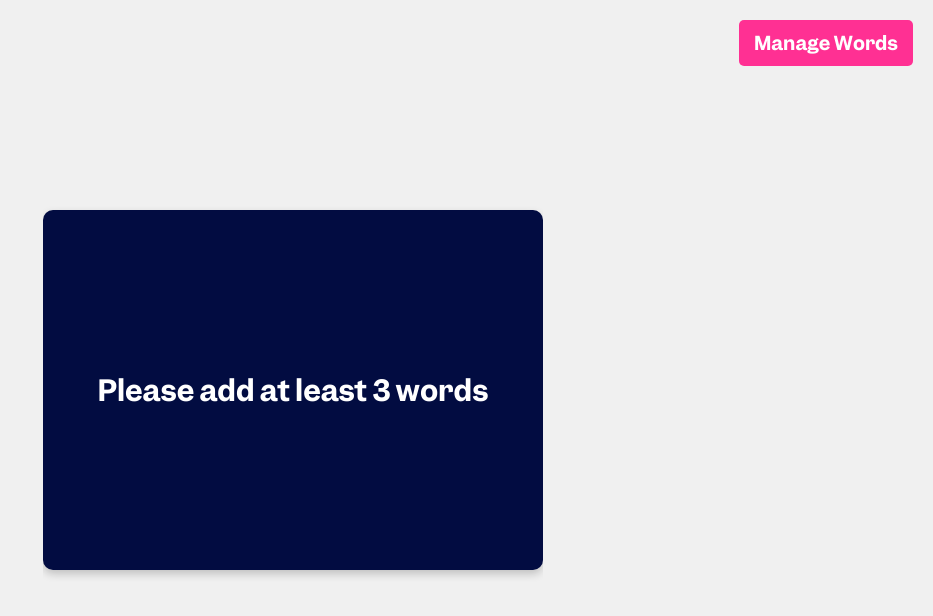
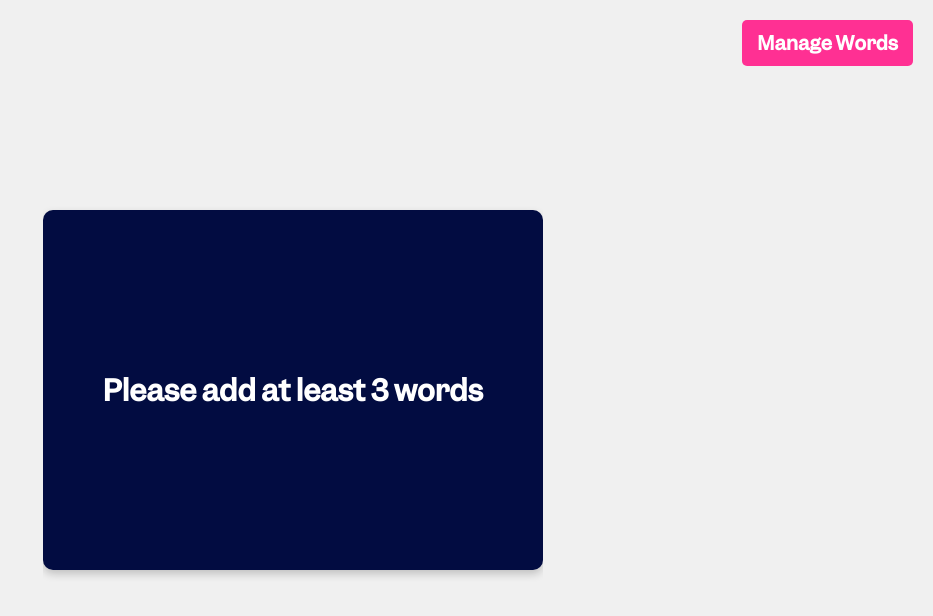
Before and after one commit to pkroupod/Flashcard, a website built with webpack: page index.html in a window 1280 px wide. Shown: the whole page, without its empty margins (347-1280 px from the left). Built offline with nearby package versions, Linux system fonts and the light colour scheme; files whose address does not match are found by name.

Commit message:
Corrected the font paths

```diff
--- a/css/style.css
+++ b/css/style.css
@@ -1,41 +1,41 @@
 :root {
   --background-color: #020c41; /* background of flashcard*/
-  --site-fonts:'Garnett-Semibold', sans-serif;
+  --site-fonts:'Garnett-Medium', sans-serif;
 }
 
 @font-face {
   font-family: 'Garnett';
-  src: url('fonts/Garnett-Bold.woff2') format('truetype');
+  src: url('../fonts/Garnett-Bold.woff2') format('truetype');
+}
+@font-face {
+  font-family: 'Garnett-Medium';
+  src: url('../fonts/Garnett-Medium.woff2') format('truetype');
 }
 @font-face {
   font-family: 'Garnett';
-  src: url('fonts/Garnett-Medium.woff2') format('truetype');
-}
-@font-face {
-  font-family: 'Garnett';
-  src: url('fonts/Garnett-Regular.woff2') format('woff2');
+  src: url('../fonts/Garnett-Regular.woff2') format('woff2');
 }
 
 @font-face {
   font-family: 'Garnett-Semibold';
-  src: url('fonts/Garnett-Semibold.woff2') format('woff2');
+  src: url('../fonts/Garnett-Semibold.woff2') format('woff2');
 }
 
 @font-face {
   font-family: 'Neue Haas Unica Pro';
-  src: url('fonts/NeueHaasUnicaPro-Bold.woff2') format('truetype');
+  src: url('../fonts/NeueHaasUnicaPro-Bold.woff2') format('truetype');
 }
 @font-face {
   font-family: 'Neue Haas Unica Pro';
-  src: url('fonts/NeueHaasUnicaPro-Heavy.woff2') format('truetype');
+  src: url('../fonts/NeueHaasUnicaPro-Heavy.woff2') format('truetype');
 }
 @font-face {
   font-family: 'Neue Haas Unica Pro';
-  src: url('fonts/NeueHaasUnicaPro-Medium.woff2') format('truetype');
+  src: url('../fonts/NeueHaasUnicaPro-Medium.woff2') format('truetype');
 }
 @font-face {
   font-family: 'Neue Haas Unica Pro';
-  src: url('fonts/NeueHaasUnicaPro-Regular.woff2') format('truetype');
+  src: url('../fonts/NeueHaasUnicaPro-Regular.woff2') format('truetype');
 }
 
 
```
